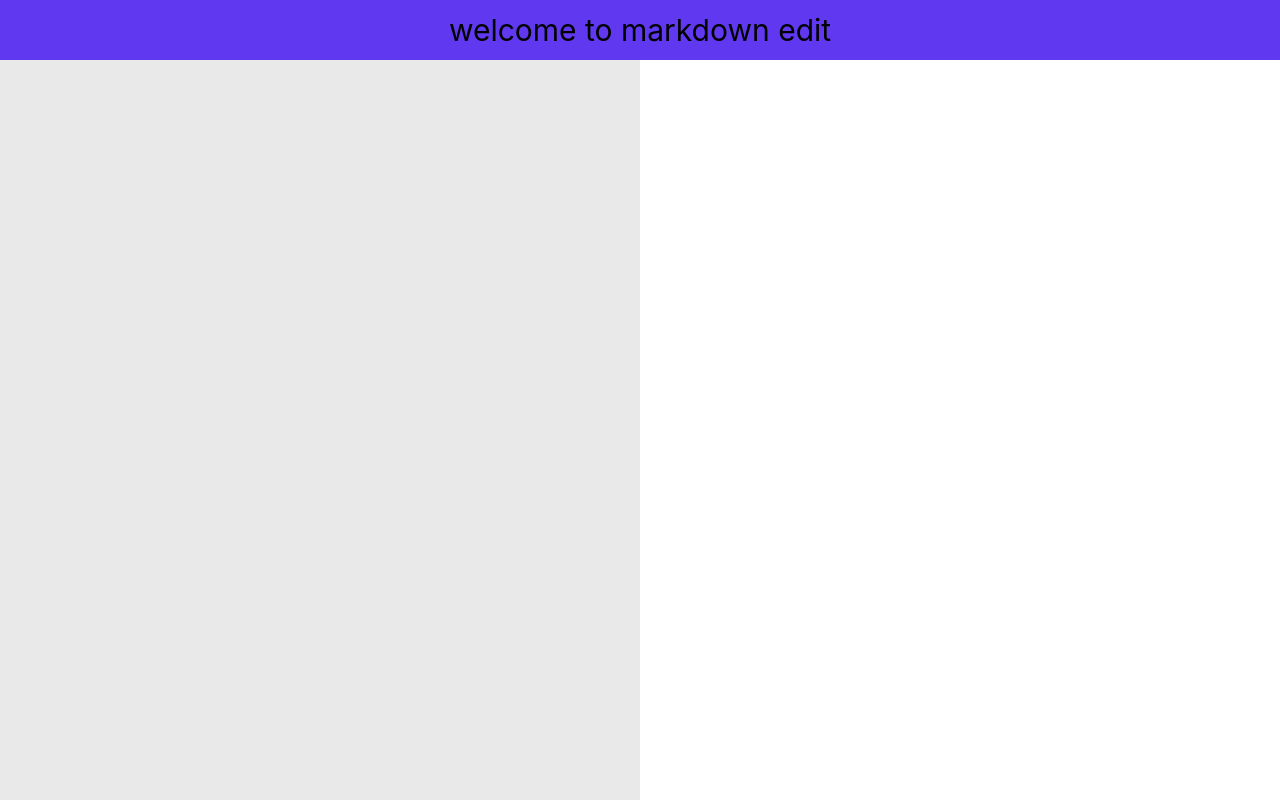
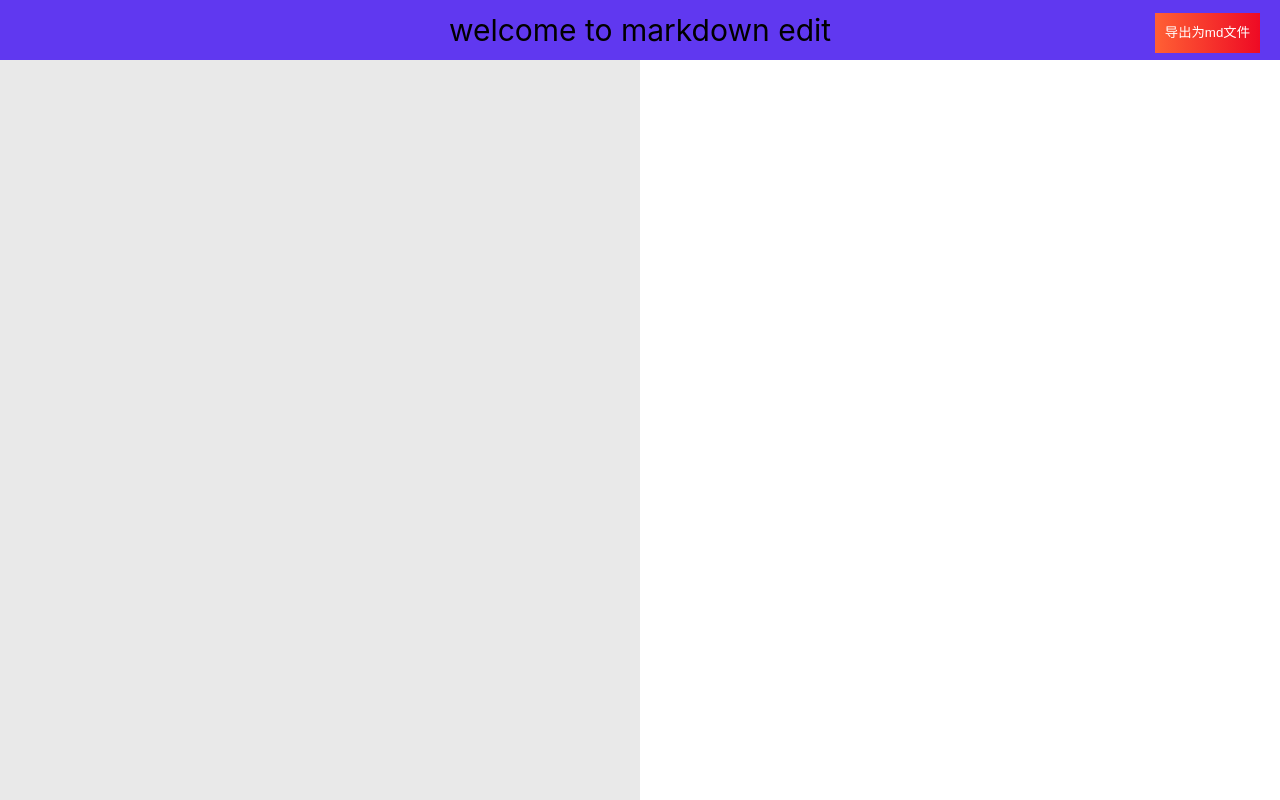
Before and after one commit to Liboq/BLogAdmin, a React (Create React App) app: page / in a window 1280 px wide. Built offline with nearby package versions, Linux system fonts and the light colour scheme.

Commit message:
feat：导出md按钮

```diff
--- a/package.json
+++ b/package.json
@@ -11,7 +11,7 @@
     "react": "^18.2.0",
     "react-dom": "^18.2.0",
     "react-markdown": "^8.0.3",
-    "react-scripts": "5.0.1",
+    "react-scripts": "^5.0.1",
     "web-vitals": "^2.1.4"
   },
   "scripts": {
--- a/src/components/markdown.jsx
+++ b/src/components/markdown.jsx
@@ -1,24 +1,42 @@
-import React, {  useState } from "react";
+import React, { useState } from "react";
 import Posts from "./post";
 import ViewMd from "./view";
 
-import './style/github-dark.css';
-import './style/index.css';
+import "./style/github-dark.css";
+import "./style/index.css";
 
 function Markdown() {
   const [text, setText] = useState("");
+  const funDownload = function (content) {
+    // 创建隐藏的可下载链接
+    var eleLink = document.createElement("a");
+    const filename = new Date().getTime();
+    eleLink.download = filename + ".md";
+    eleLink.style.display = "none";
+    // 字符内容转变成blob地址
+    var blob = new Blob([content]);
+    eleLink.href = URL.createObjectURL(blob);
+    // 触发点击
+    document.body.appendChild(eleLink);
+    eleLink.click();
+    // 然后移除
+    document.body.removeChild(eleLink);
+  };
 
   return (
     <>
-    <div className="marked-head">welcome to markdown edit</div>
-    <div className="marked">
-
-      <Posts
-      setText={setText}
-
-      ></Posts>
-      <ViewMd   text ={text} ></ViewMd>
-    </div>
+      <div className="marked-head">
+        <span>welcome to markdown edit</span>{" "}
+        <span className="abs-btn">
+          <button onClick={() => funDownload(text)} className="load-btn">
+            导出为md文件
+          </button>{" "}
+        </span>{" "}
+      </div>
+      <div className="marked">
+        <Posts setText={setText}></Posts>
+        <ViewMd text={text}></ViewMd>
+      </div>
     </>
   );
 }
--- a/src/components/style/index.css
+++ b/src/components/style/index.css
@@ -59,3 +59,16 @@ body,
     box-shadow: 0 0 10px rgba(0, 0, 0, 0.6);
 }
 /* ———————————————————————————————————————————————————————————— */
+.abs-btn{
+    position: absolute;
+    right: 0;
+    margin-right: 20px;
+}
+.load-btn{
+    background: linear-gradient(to right, rgb(255, 96, 52), rgb(238, 10, 36));
+    color: white;
+    border: none;
+    height: 40px;
+    line-height: 40px;
+    padding: 0 10px;
+}
```
Also changed, not shown: 2 other files (tests, documents, lock files or other folders).
